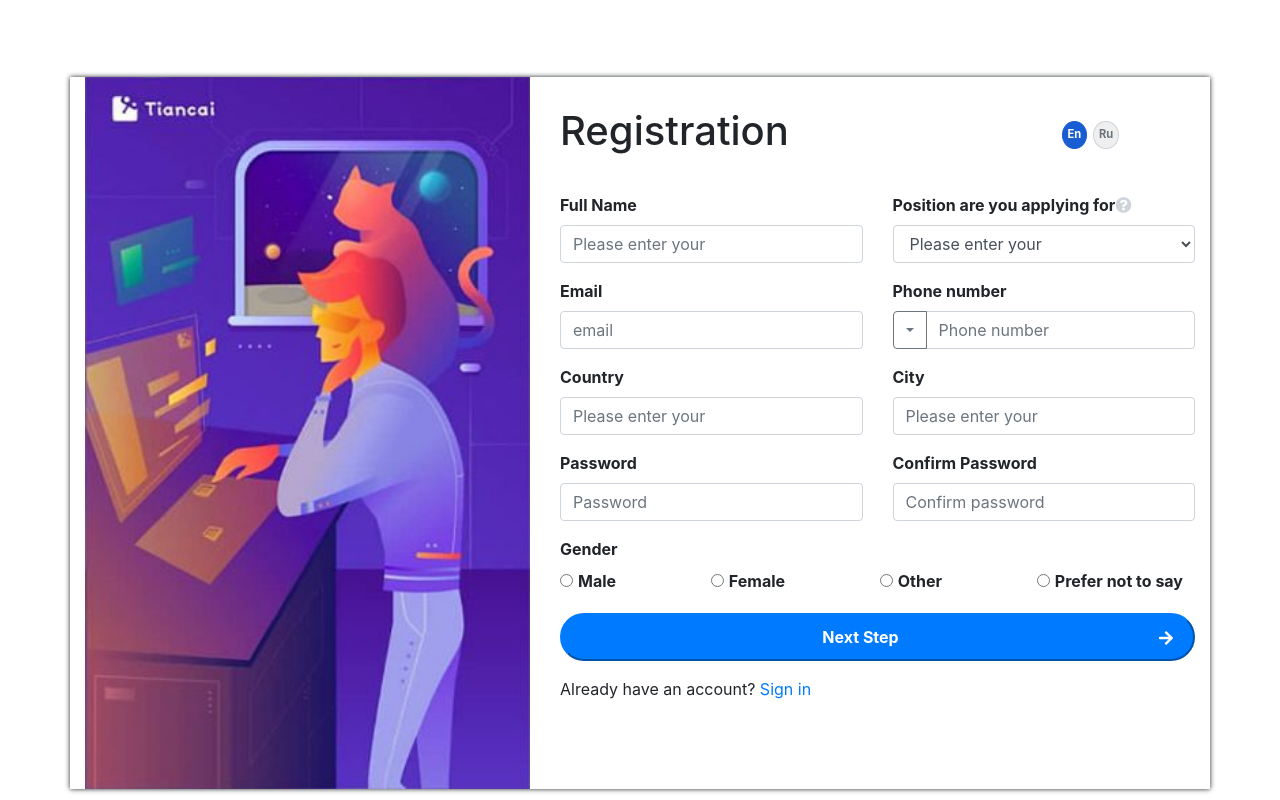
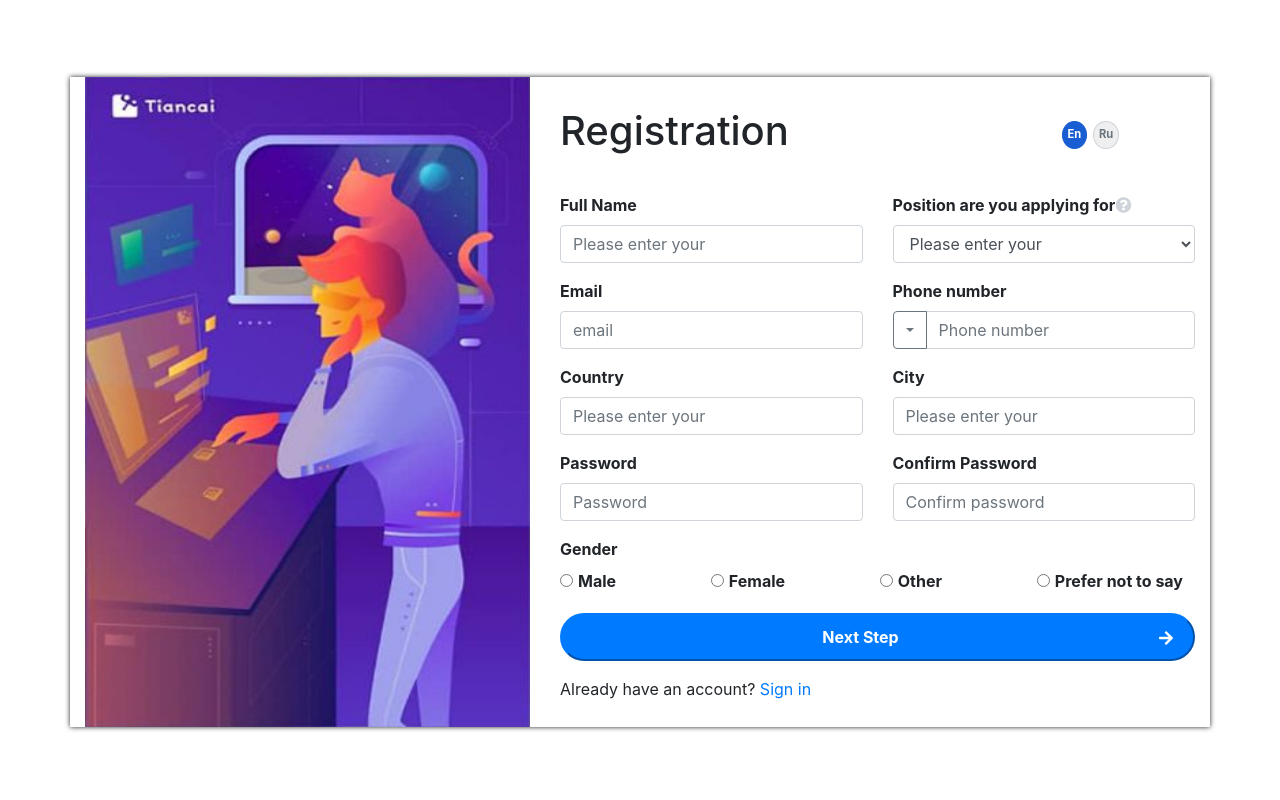
Before and after one commit to anna2990/react-form, a React (Create React App) app: page / in a window 1280 px wide. Built offline with nearby package versions, Linux system fonts and the light colour scheme.

Commit message:
Update App.css

```diff
--- a/src/components/App.css
+++ b/src/components/App.css
@@ -20,6 +20,7 @@ h1, label, .btn-lang, .btn-sign {
 }
 
 .image-block {
+    height: 650px;
     width: 100%;
     background: url("/src/img.png") cover ;
 }
```
